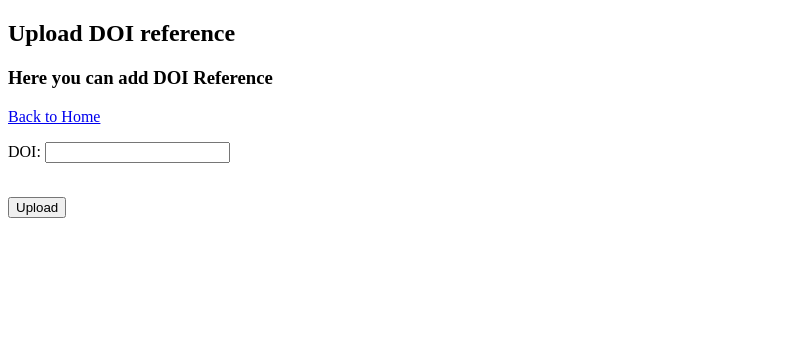
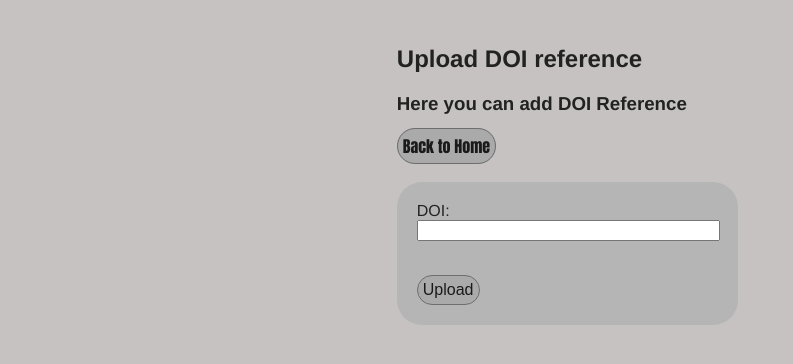
Before and after one commit to imsyc75/YVVLE, a Flask app: page /doi in a window 1280 px wide. Shown: the top 364 px of the page, without its empty margins (0-793 px from the left). Run offline with Flask 3, Linux system fonts and the light colour scheme.

Commit message:
Added some basic css styling. Fixed the fill_database-function.

```diff
--- a/src/app.py
+++ b/src/app.py
@@ -258,13 +258,13 @@ if test_env:
             try:
                 if i % 3 == 0:
                     create_book(words[i*4], words[i*4+1], words[i*4+2],
-                                random.randint(1, 2024), words[i*4+3])
+                                str(random.randint(1, 2024)), words[i*4+3])
                 elif i % 3 == 1:
                     create_article(
-                        words[i*4], words[i*4+1], words[i*4+2], random.randint(1, 2024), words[i*4+3])
+                        words[i*4], words[i*4+1], words[i*4+2], str(random.randint(1, 2024)), words[i*4+3])
                 elif i % 3 == 2:
                     create_inproceedings(
-                        words[i*4], words[i*4+1], words[i*4+2], random.randint(1, 2024), words[i*4+3])
+                        words[i*4], words[i*4+1], words[i*4+2], str(random.randint(1, 2024)), words[i*4+3])
             except Exception as error:
                 print(str(error))
                 flash(str(error))
--- /dev/null
+++ b/src/static/styles/style.css
@@ -0,0 +1,70 @@
+body {
+  margin: auto;
+  font-family: 'Helvetica', sans-serif;
+  color:rgb(34, 34, 34);
+  background: rgb(199, 194, 194);
+  width: 38%;
+  margin: 0 auto;
+  padding-top: 25px;
+}
+
+a {
+  color:rgb(26, 26, 26);
+  border: none;
+  background: rgb(170, 170, 170);
+  font-family: 'Impact', monospace;
+  font-size: 1em;
+  border-radius: 25px;
+  border: 1px solid rgb(110, 110, 110);;
+  padding: 5px;
+  text-decoration: none
+}
+
+a:hover {
+  background: rgb(155, 155, 155);
+  color: white;
+}
+
+form {
+  grid-row-gap: .3em;
+  border-radius: 25px;
+  background: rgb(181, 181, 181);
+  padding: 20px;
+  margin: 8px 0;
+  box-sizing: border-box;
+  min-width: 38%;
+  display: inline-block
+}
+
+button[type="submit"] {
+  color:rgb(26, 26, 26);
+  border: none;
+  background: rgb(170, 170, 170);
+  font-size: 1em;
+  border-radius: 25px;
+  border: 1px solid rgb(110, 110, 110);;
+  padding: 5px;
+  text-decoration: none
+}
+
+button[type="submit"]:hover {
+  background: rgb(155, 155, 155);
+  color: white;
+}
+
+input[type="text"] {
+  display: inline-block;
+  width: 98%;
+}
+
+ul {
+  text-align: left;
+  list-style-type: none;
+  padding: 0;
+}
+
+label {
+  display: inline-block;
+  width: 7em;
+  text-align: left;
+}
--- a/src/templates/delete_reference.html
+++ b/src/templates/delete_reference.html
@@ -17,7 +17,7 @@ Delete References
     {% if books %}
         {% for book in books %}
             <ul>
-                <input type="checkbox" name="books" value="{{ book.key }}"> Key: {{ book.key }} ({{ book.author }}, {{ book.title }}, {{ book.year }}, {{ book.publisher }})</p>
+                <input type="checkbox" name="books" value="{{ book.key }}"> Key: {{ book.key }} ({{ book.author }}, {{ book.title }}, {{ book.year }}, {{ book.publisher }})
             </ul>
         {% endfor %}
     {% else %}
@@ -29,7 +29,7 @@ Delete References
     {% if articles %}
         {% for article in articles %}
             <ul>
-                <input type="checkbox" name="articles" value="{{ article.key }}"> Key: {{ article.key }} ({{ article.author }}, {{article.title }}, {{ article.year }}, {{ article.journal }})</p>
+                <input type="checkbox" name="articles" value="{{ article.key }}"> Key: {{ article.key }} ({{ article.author }}, {{article.title }}, {{ article.year }}, {{ article.journal }})
             </ul>
         {% endfor %}
     {% else %}
@@ -41,7 +41,7 @@ Delete References
     {% if inproceedings %}
         {% for inproceeding in inproceedings %}
             <ul>
-                <input type="checkbox" name="inproceedings" value="{{ inproceeding.key }}"> Key: {{ inproceeding.key }} ({{ inproceeding.author }}, {{ inproceeding.title }}, {{ inproceeding.year }}, {{ inproceeding.booktitle }})</p>
+                <input type="checkbox" name="inproceedings" value="{{ inproceeding.key }}"> Key: {{ inproceeding.key }} ({{ inproceeding.author }}, {{ inproceeding.title }}, {{ inproceeding.year }}, {{ inproceeding.booktitle }})
             </ul>
         {% endfor %}
     {% else %}
--- a/src/templates/layout.html
+++ b/src/templates/layout.html
@@ -1,14 +1,15 @@
 <!DOCTYPE html>
 <html lang="en">
+
 <head>
+  <link rel="stylesheet" type="text/css" href="{{ url_for('static',filename='styles/style.css') }}">
   <meta charset="utf-8" />
-    <meta
-      name="viewport"
-      content="width=device-width, initial-scale=1, shrink-to-fit=no"
-    />
+  <meta name="viewport" content="width=device-width, initial-scale=1, shrink-to-fit=no" />
   <title>{% block title %}{% endblock %}</title>
 </head>
+
 <body>
+  <div id="flash">
     {% with messages = get_flashed_messages() %}
     {% if messages %}
     <ul>
@@ -18,6 +19,10 @@
     </ul>
     {% endif %}
     {% endwith %}
+  </div>
+  <div id="bodyblock">
     {% block body %}{% endblock %}
+  </div>
 </body>
+
 </html>
```
Also changed, not shown: src/templates/index.html (+10 -8 lines). Lines whose indentation alone changed are shown as unchanged.
